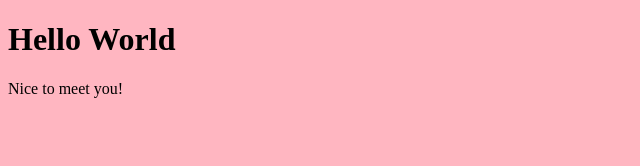
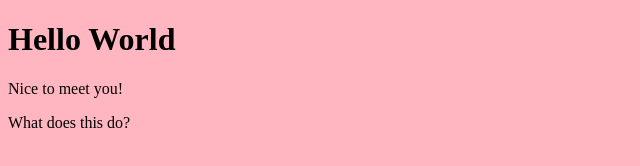
Before and after one commit to SydneyHua/Bike-Edmonton, a plain HTML site: page index.html in a window 1280 px wide. Shown: the whole page, without its empty margins (0-640 px from the left). Drawn offline with Linux system fonts and the light colour scheme.

Commit message:
Update index.html

```diff
--- a/index.html
+++ b/index.html
@@ -10,6 +10,7 @@
 	<header>
 		<h1>Hello World</h1>
 		<p>Nice to meet you!</p>
+		<p>What does this do?</p>
 	</header>
 
 
```
